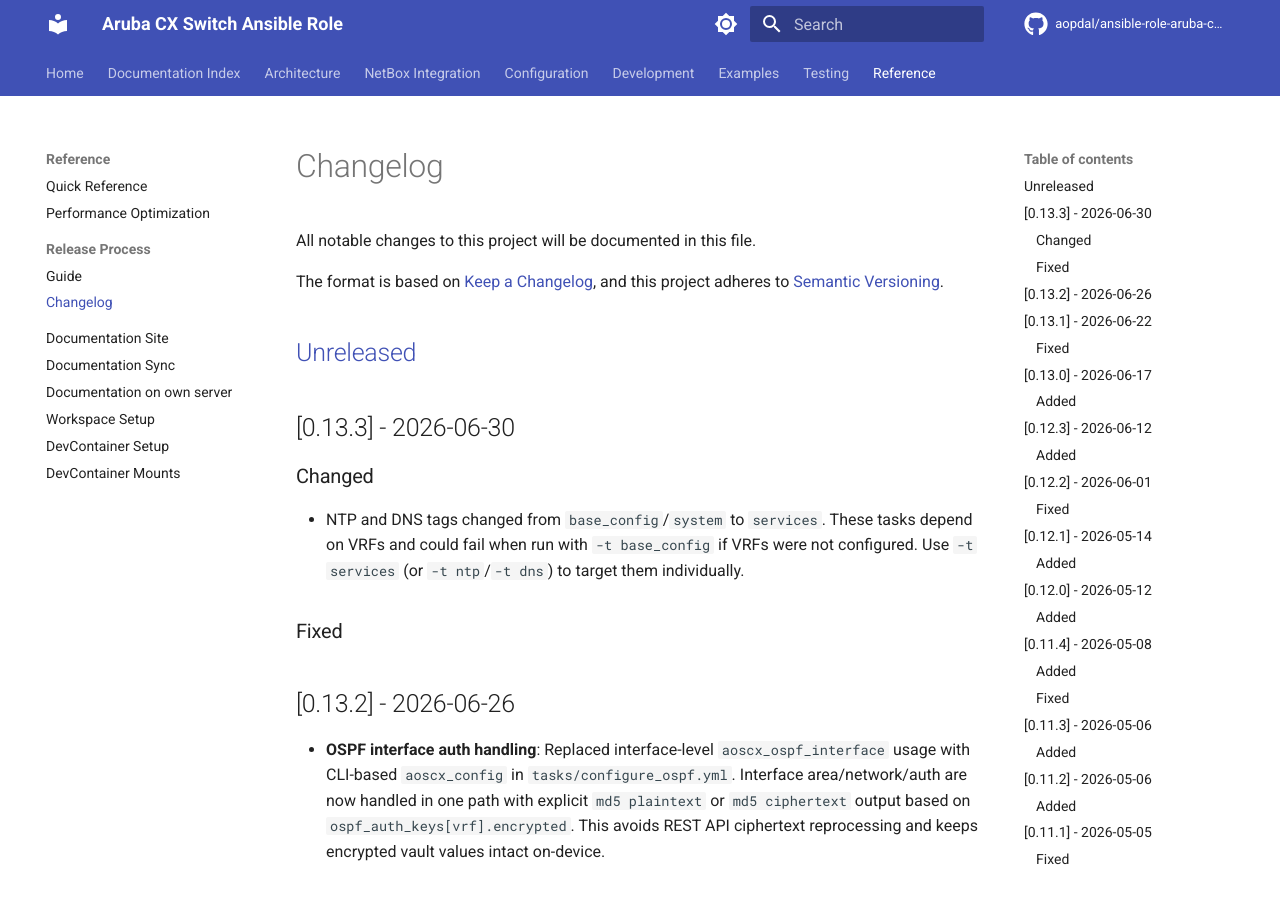
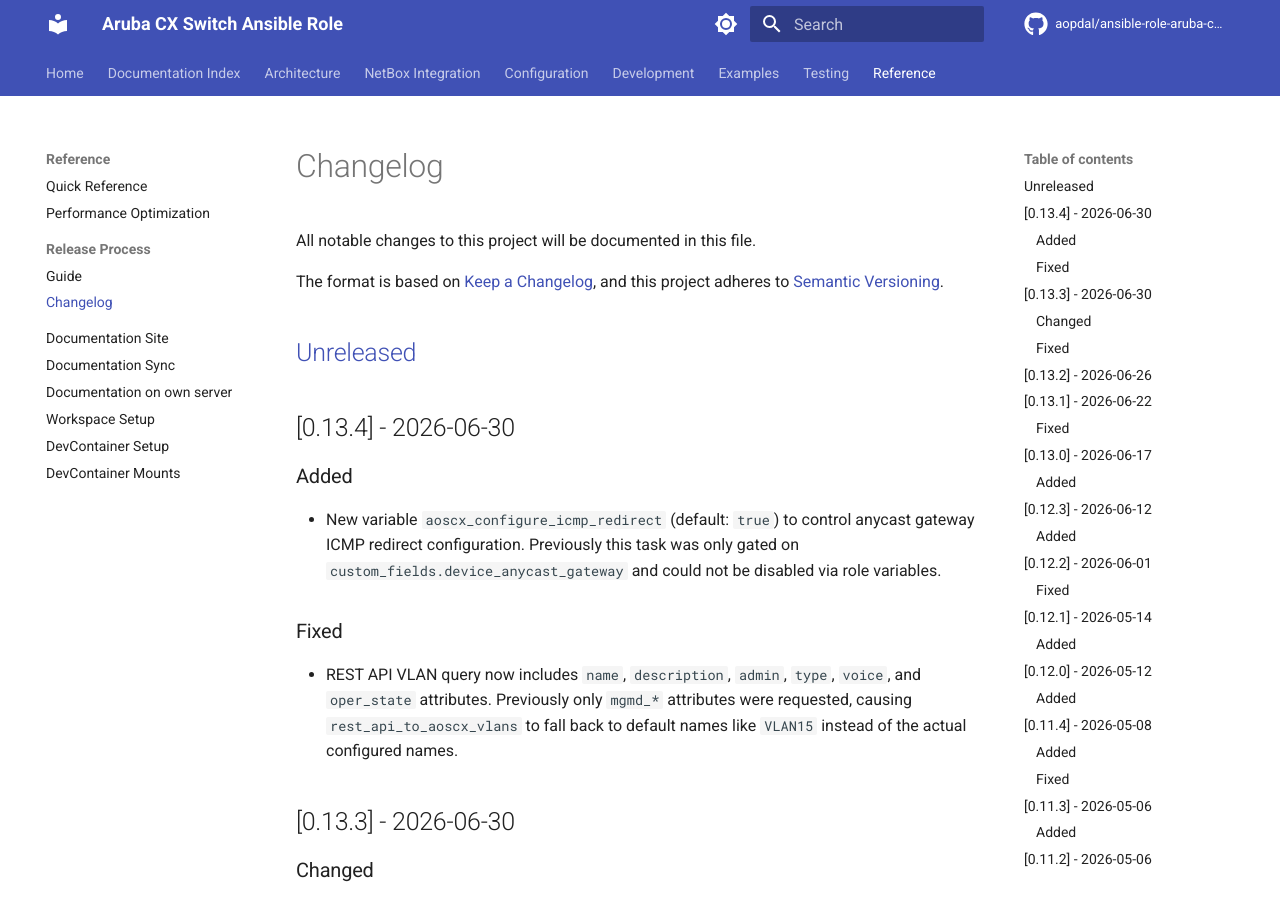
Before and after one commit to aopdal/ansible-role-aruba-cx-switch, an MkDocs documentation site: the page built from docs/CHANGELOG.md, in a window 1280 px wide and 900 px high. Built offline with MkDocs 1.6.1 and Material for MkDocs 9.7.7, drawn with Linux system fonts in a browser that asks for light colours; comment, search, counter and statistics services are not loaded.

Commit message:
chore: release version 0.13.4

```diff
--- a/docs/CHANGELOG.md
+++ b/docs/CHANGELOG.md
@@ -6,6 +6,16 @@
 and this project adheres to [Semantic Versioning](https://semver.org/spec/v2.0.0.html).
 
 ## [Unreleased]
+
+## [0.13.4] - 2026-06-30
+
+### Added
+
+- New variable `aoscx_configure_icmp_redirect` (default: `true`) to control anycast gateway ICMP redirect configuration. Previously this task was only gated on `custom_fields.device_anycast_gateway` and could not be disabled via role variables.
+
+### Fixed
+
+- REST API VLAN query now includes `name`, `description`, `admin`, `type`, `voice`, and `oper_state` attributes. Previously only `mgmd_*` attributes were requested, causing `rest_api_to_aoscx_vlans` to fall back to default names like `VLAN15` instead of the actual configured names.
 
 ## [0.13.3] - 2026-06-30
 
```
Also changed, not shown: CHANGELOG.md (+10 -0 lines), 1 other file.
